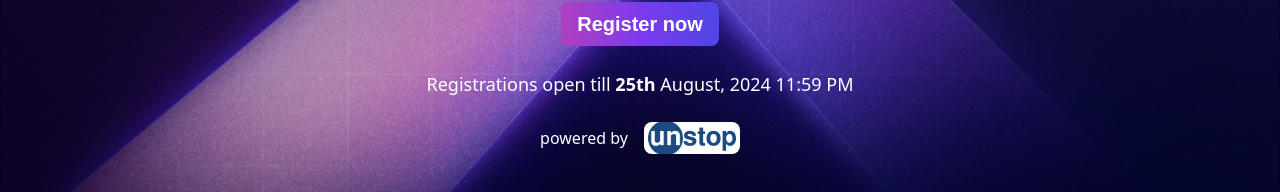
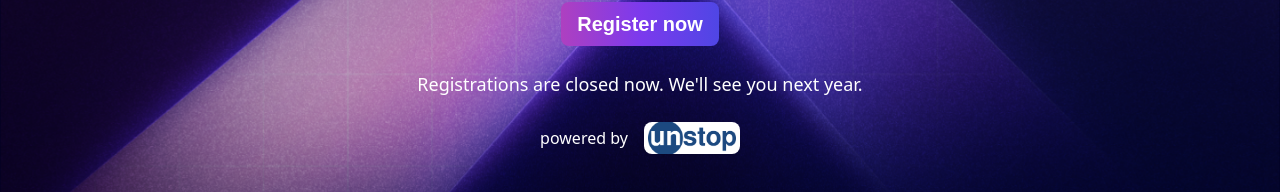
Before and after one commit to MUJHACKX/hackXwebsite, a Next.js app: page / in a window 1280 px wide. Shown: the part 422-614 px from the top of the page. Built offline with nearby package versions, Linux system fonts and the light colour scheme.

Commit message:
registration closed

```diff
--- a/pages/index.js
+++ b/pages/index.js
@@ -147,8 +147,7 @@ const Home = () => {
 
         <div className="text-center pb-6">
           <div className="text-sm sm:text-md lg:text-lg">
-            Registrations open till <span className="font-bold">25th</span>{" "}
-            August, 2024 11:59 PM
+            Registrations are closed now. We'll see you next year.
           </div>
         </div>
 
```
